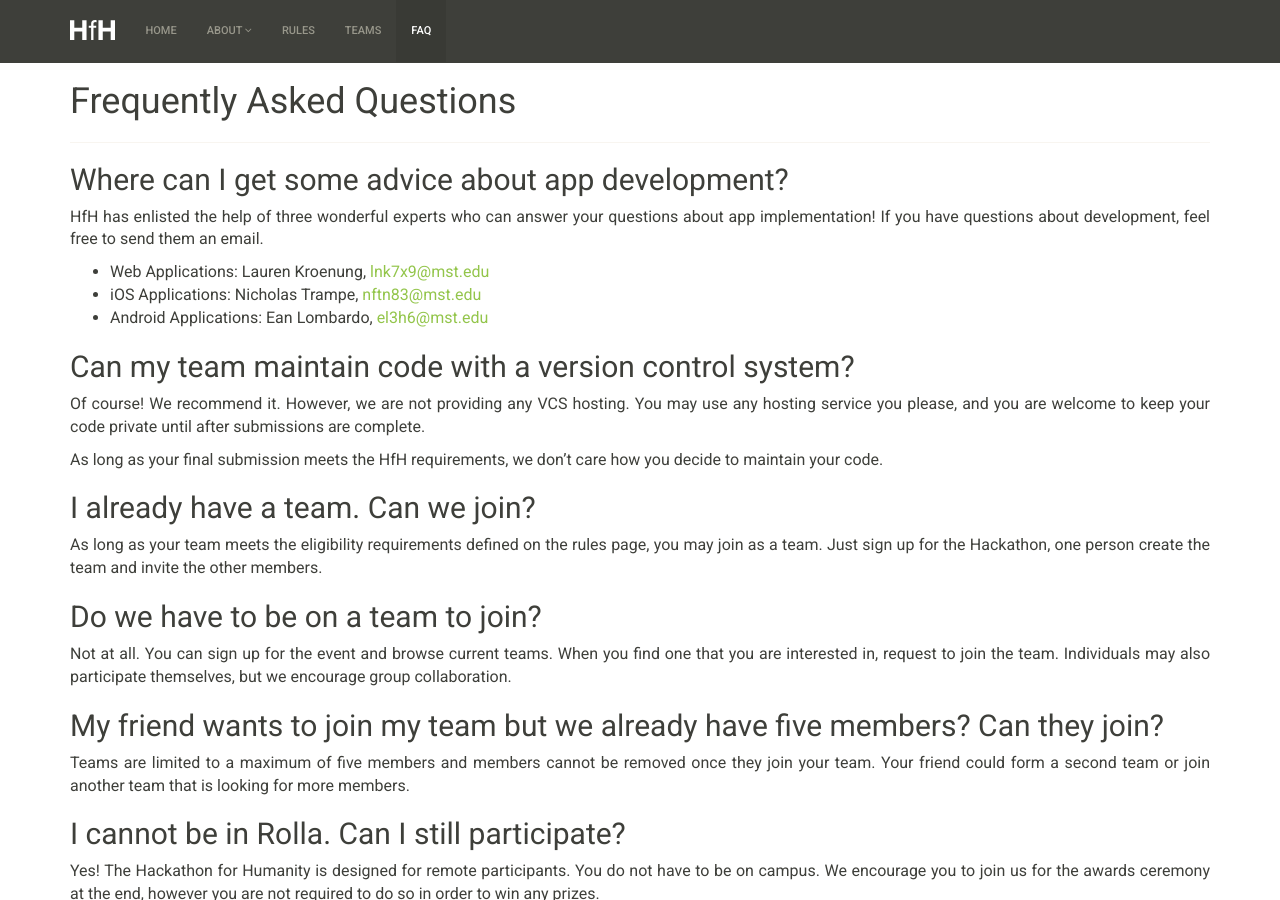
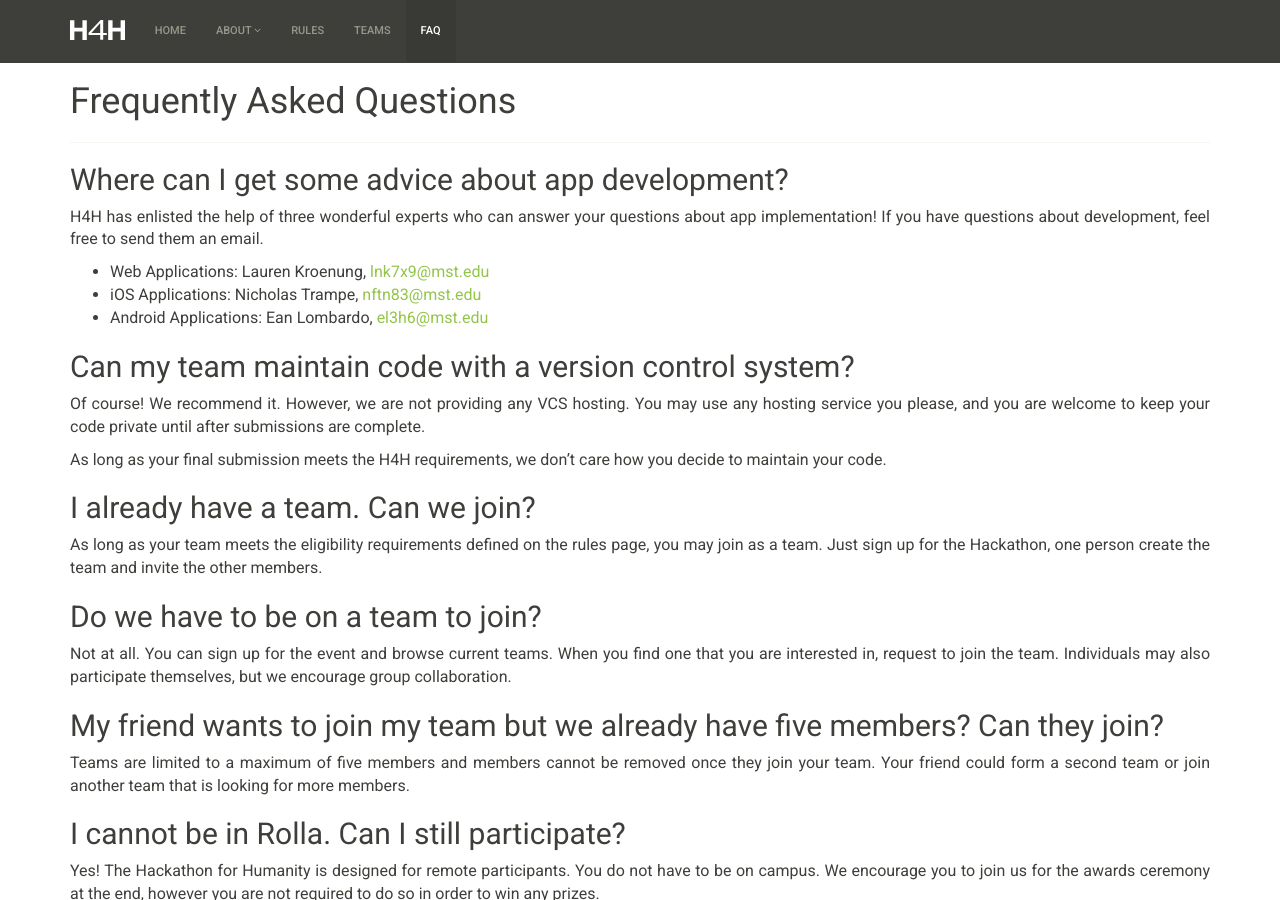
Before and after one commit to cmpsci-goldnjub/info, a Jekyll site: the page built from faq.md, in a window 1280 px wide and 900 px high. Built offline with Jekyll 4.4.1, drawn with Linux system fonts in a browser that asks for light colours.

Commit message:
Rename HfH to H4H

```diff
--- a/_config.yml
+++ b/_config.yml
@@ -9,7 +9,7 @@
 
 baseurl: ""
 
-url: "http://compsci-hfh.github.io" # the base hostname & protocol for your site
+url: "http://h4h@mst.edu" # the base hostname & protocol for your site
 
 # Build settings
 markdown: kramdown
--- a/_includes/navbar.html
+++ b/_includes/navbar.html
@@ -9,7 +9,7 @@
         <span class="icon-bar"></span>
       </button>
       <a class="navbar-brand" href="{{ "/" | prepend: site.baseurl }}">
-        <img src="{{ "/images/hfh_white.svg" | prepend:site.baseurl }}" alt="HfH brand"/>
+        <img src="{{ "/images/h4h_white.svg" | prepend:site.baseurl }}" alt="H4H brand"/>
       </a>
     </div>
     <div id="navbar" class="navbar-collapse collapse">
--- a/faq.md
+++ b/faq.md
@@ -6,7 +6,7 @@
 
 ## Where can I get some advice about app development?
 
-HfH has enlisted the help of three wonderful experts who can answer
+H4H has enlisted the help of three wonderful experts who can answer
 your questions about app implementation! If you have questions about
 development, feel free to send them an email.
 
@@ -22,7 +22,7 @@
 welcome to keep your code private until after submissions are
 complete.
 
-As long as your final submission meets the HfH requirements, we don't
+As long as your final submission meets the H4H requirements, we don't
 care how you decide to maintain your code.
 
 
--- a/index.html
+++ b/index.html
@@ -12,7 +12,7 @@
           <!-- Not great, but there it is. -->
           <div class="row row-even">
             <div class="col-xs-12 col-sm-8 col-sm-offset-2">
-              <img class="brand" src="{{ "/images/hfh.svg" | prepend:site.baseurl }}" alt="HfH Brand">
+              <img class="brand" src="{{ "/images/h4h.svg" | prepend:site.baseurl }}" alt="H4H Brand">
             </div>
           </div>
         </div>
@@ -43,14 +43,14 @@
 
         <p style="font-size: 18px;">
           Form your team of Missouri S&amp;T students, alumni, staff,
-          and faculty and make it happen! Hackathon for Humanity (HfH)
+          and faculty and make it happen! Hackathon for Humanity (H4H)
           is a great opportunity to <b>collaborate</b> with past and
           present Miners to <b>create</b> the next big thing to serve
           humanity. <b>Develop</b> and <b>promote</b> your idea for a
           web or mobile application to be judged by distinguished
           alumni of Missouri S&amp;T and successful
           entrepreneurs. <b>This is your chance</b> to be recognized at the
-          HfH awards ceremony during homecoming and win a fabulous
+          H4H awards ceremony during homecoming and win a fabulous
           cash prize!
         </p>
 
```
Also changed, not shown: about.md (+2 -2 lines), rules.md (+2 -2 lines), images/h4h.svg (renamed from images/hfh.svg), images/h4h_white.svg (added), images/hfh_white.svg (deleted).
